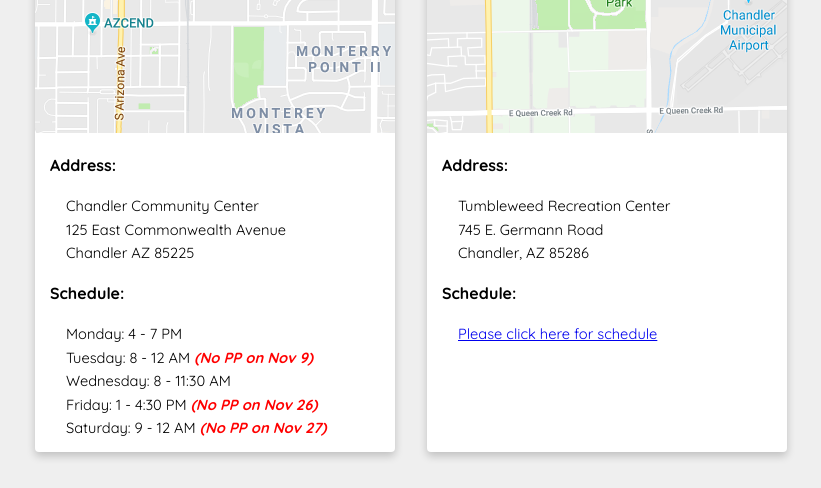
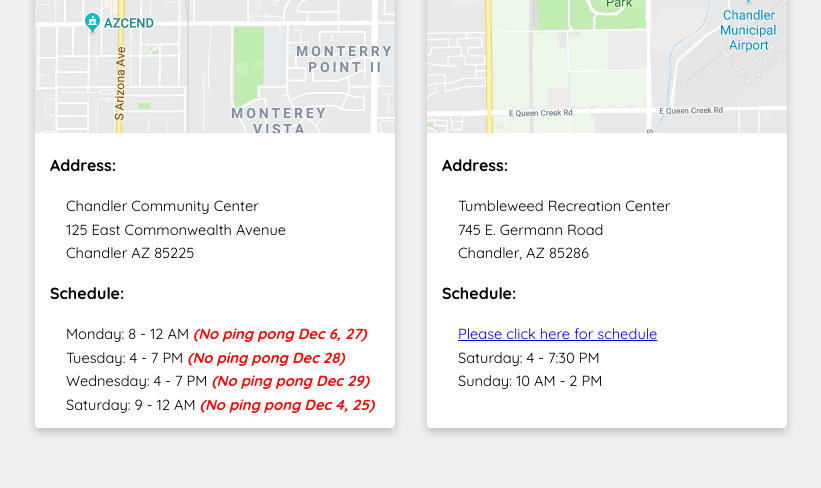
Before and after one commit to dlhpp/cttc02, a plain HTML site: page index.html in a window 1280 px wide. Shown: the part 767-1255 px from the top of the page, without its empty margins (229-1050 px from the left). After the commit the page ends 1231 px from the top, so only its background shows below. Drawn offline with nearby package versions, Linux system fonts and the light colour scheme.

Commit message:
Update schedule for Dec 2021

```diff
--- a/index.html
+++ b/index.html
@@ -57,10 +57,9 @@
                 <h4>Welcome to the ping pong club in Chandler Arizona!</h4>
 
                 <p>
-                    The Chandler Table Tennis Club (CTTC) is collection of ping pong enthusiasts assembled in
-                    May 2017 to promote the sport in Chandler Arizona. Since 2017 the City of Chandler has
-                    graciously provided two venues and more than 10 tournament-level tables for the enjoyment
-                    of table tennis making Chandler a great place to live a healthy, active lifestyle.
+                    The Chandler Table Tennis Club (CTTC) is collection of ping pong enthusiasts assembled in May 2017 to promote the sport in Chandler Arizona.
+                    Since 2017 the City of Chandler has graciously provided two venues and more than 10 tournament-level tables for the enjoyment of table
+                    tennis making Chandler a great place to live a healthy, active lifestyle.
                 </p>
 
                 <!--
@@ -77,13 +76,13 @@
                 -->
 
                 <p>
-                    Table Tennis can be played at an equal level by men and women, kids and adults, young and
-                    old. It's the most fun, fair and equalizing sport on the planet!
+                    Table Tennis can be played at an equal level by men and women, kids and adults, young and old. It's the most fun, fair and equalizing sport
+                    on the planet!
                 </p>
 
                 <p>
-                    Don't be a couch potato watching sports you don't play on the television. Come play with
-                    us. We welcome beginners and experienced players alike to play with us.
+                    Don't be a couch potato watching sports you don't play on the television. Come play with us. We welcome beginners and experienced players
+                    alike to play with us.
                 </p>
             </section>
 
@@ -112,11 +111,10 @@
 
                             <h6>Schedule:</h6>
                             <div class="body">
-                                Monday: 4 - 7 PM<br />
-                                Tuesday: 8 - 12 AM <em>(No PP on Nov 9)</em> <br />
-                                Wednesday: 8 - 11:30 AM<br />
-                                Friday: 1 - 4:30 PM <em>(No PP on Nov 26)</em> <br />
-                                Saturday: 9 - 12 AM<em> (No PP on Nov 27)</em>
+                                Monday: 8 - 12 AM <em>(No ping pong Dec 6, 27)</em> <br />
+                                Tuesday: 4 - 7 PM <em>(No ping pong Dec 28)</em> <br />
+                                Wednesday: 4 - 7 PM <em>(No ping pong Dec 29)</em> <br />
+                                Saturday: 9 - 12 AM<em> (No ping pong Dec 4, 25)</em>
                             </div>
                         </div>
                     </div>
@@ -147,6 +145,9 @@
                                     href="https://www.chandleraz.gov/explore/chandler-recreation/centers-and-facilities/tumbleweed-recreation-center/open-gym"
                                     >Please click here for schedule</a
                                 >
+                                <br />
+                                Saturday: 4 - 7:30 PM <br />
+                                Sunday: 10 AM - 2 PM <br />
                             </div>
                         </div>
                     </div>
```
